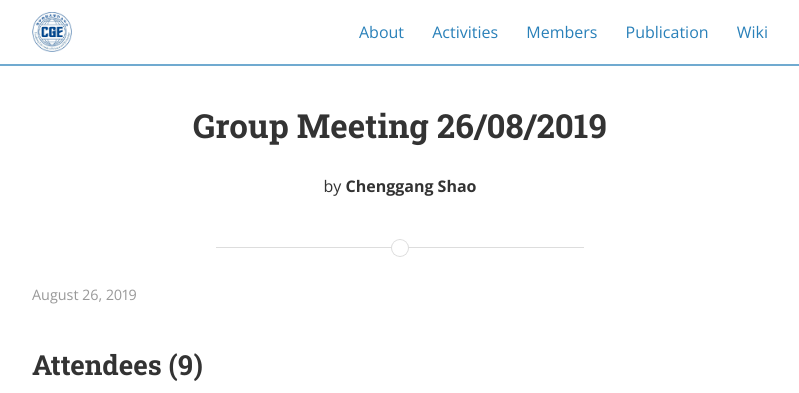
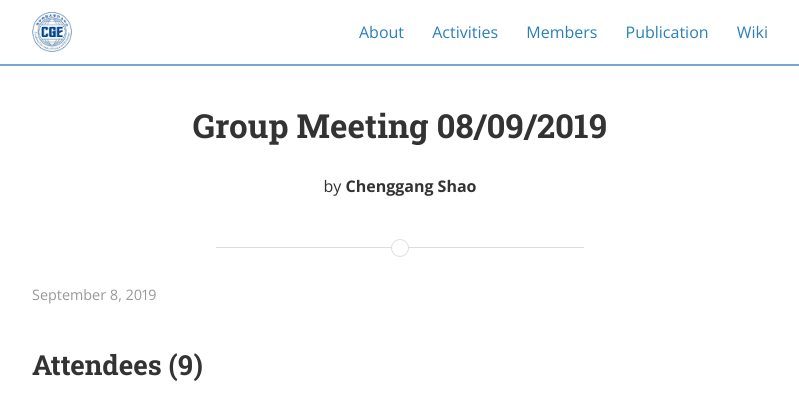
Before and after one commit to gravity-group/gravity-group.github.io, a Jekyll site: the page built from _posts/2019-09-08-group-meeting.md, in a window 1280 px wide. Shown: the top 393 px of the page, without its empty margins (240-1039 px from the left). Built offline with Jekyll 4.4.1, drawn with Linux system fonts in a browser that asks for light colours; nearby versions of some CDN libraries.

Commit message:
20190908

```diff
--- a/_posts/2019-09-08-group-meeting.md
+++ b/_posts/2019-09-08-group-meeting.md
@@ -1,7 +1,7 @@
 ---
 layout: post
-title:  "Group Meeting 26/08/2019"
-date:   2019-08-26
+title:  "Group Meeting 08/09/2019"
+date:   2019-09-08
 author: Chenggang Shao
 categories: activities
 ---
```
Also changed, not shown: _posts/2019-08-26-group-meeting.md (+1 -1 lines).
